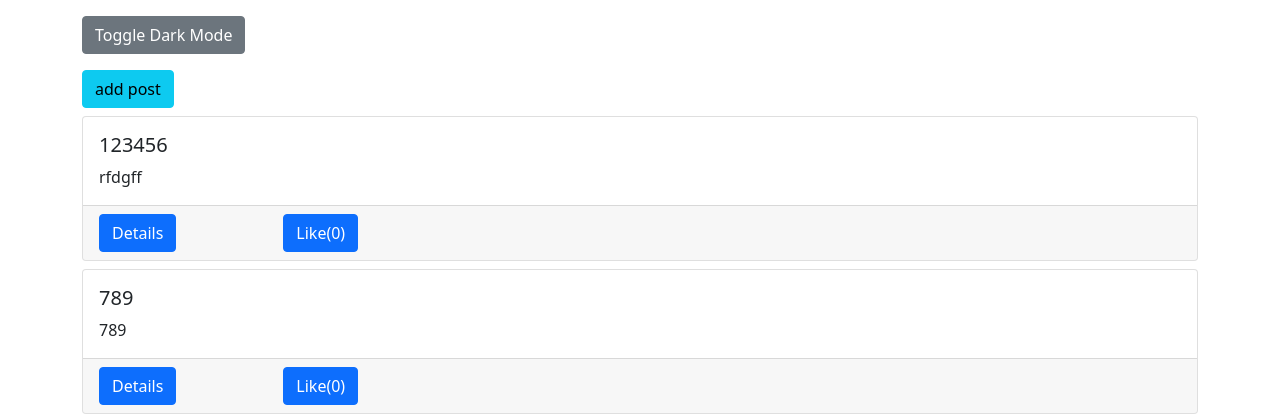
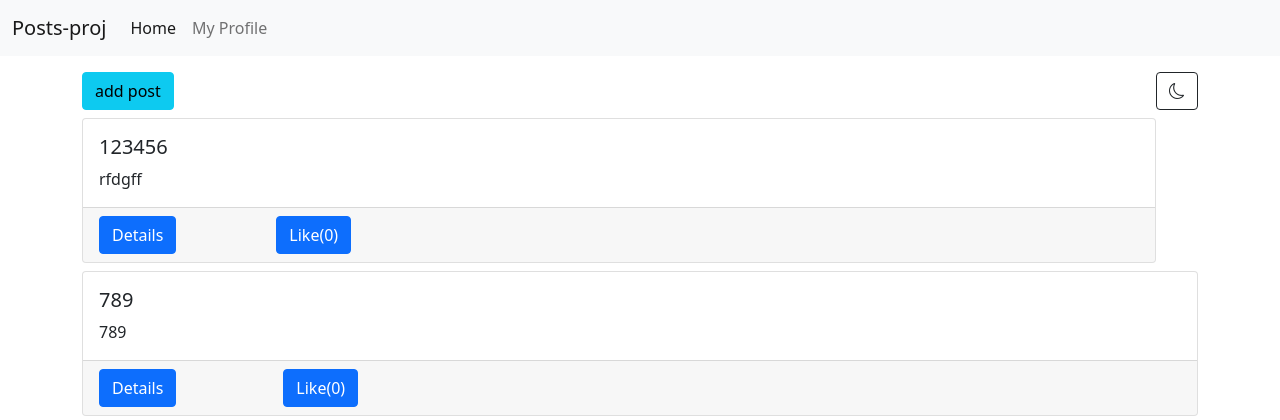
Before and after one commit to ashwinigunaga/NetworkApp_A4, a Django app: page / in a window 1280 px wide. Shown: the top 420 px of the page. Run offline with Django 5.2, Linux system fonts and the light colour scheme; a user stored in the database is signed in; data comes from the database, SQL or seed files in the repository; both versions use the stored data as it was after the commit; some libraries are stand-ins or nearby versions.

Commit message:
Final changes and navbar

```diff
--- a/src/posts/static/posts/main.js
+++ b/src/posts/static/posts/main.js
@@ -17,10 +17,25 @@
 const addBtn = document.getElementById('add-btn')
 const closeBtns = [...document.getElementsByClassName('add-modal-close')]
 
-const toggleBtn = document.getElementById('dark-mode-toggle');
+const darkModeToggle = document.getElementById('dark-mode-toggle');
+const darkIcon = document.getElementById('dark-icon');
 
-toggleBtn.addEventListener('click', () => {
-    document.body.classList.toggle('dark-mode');
+// Load from localStorage on page load
+if (localStorage.getItem('darkMode') === 'true') {
+    document.body.classList.add('dark-mode');
+    darkIcon.classList.replace('bi-moon', 'bi-brightness-high');
+}
+
+darkModeToggle.addEventListener('click', () => {
+    const isDark = document.body.classList.toggle('dark-mode');
+    localStorage.setItem('darkMode', isDark);
+
+    // Toggle icon
+    if (isDark) {
+        darkIcon.classList.replace('bi-moon', 'bi-brightness-high');
+    } else {
+        darkIcon.classList.replace('bi-brightness-high', 'bi-moon');
+    }
 });
 
 
--- a/src/posts/templates/posts/detail.html
+++ b/src/posts/templates/posts/detail.html
@@ -11,6 +11,9 @@
 {% endblock title %}
 
 {% block content %}
+<button id="dark-mode-toggle" class="btn btn-outline-dark mb-3 float-end" title="Toggle Dark Mode">
+    <i id="dark-icon" class="bi bi-moon"></i>
+</button>
     <!-- Update Modal -->
     <div class="modal fade" id="updateModal" tabindex="-1" aria-labelledby="exampleModalLabel" aria-hidden="true">
         <div class="modal-dialog">
--- a/src/posts/templates/posts/main.html
+++ b/src/posts/templates/posts/main.html
@@ -11,7 +11,9 @@
 {% endblock title %}
 
 {% block content %}
-    <button id="dark-mode-toggle" class="btn btn-secondary mb-3">Toggle Dark Mode</button>
+<button id="dark-mode-toggle" class="btn btn-outline-dark mb-3 float-end" title="Toggle Dark Mode">
+    <i id="dark-icon" class="bi bi-moon"></i>
+</button>
     <!-- Modal -->
     <div class="modal fade" id="addPostModal" tabindex="-1" aria-labelledby="exampleModalLabel" aria-hidden="true">
         <div class="modal-dialog">
--- a/src/static/style.css
+++ b/src/static/style.css
@@ -14,10 +14,19 @@
 
 body.dark-mode {
     background-color: #121212;
-    color: #f0f0f0;
+    color: #e0e0e0;
 }
 
-.dark-mode .card {
+body.dark-mode .card {
     background-color: #1e1e1e;
     border-color: #333;
 }
+
+body.dark-mode #dark-icon.bi-brightness-high {
+    color: white;
+}
+
+navbar.dark-mode {
+    background-color: #121212;
+    color: #e0e0e0;
+}
--- a/src/templates/base.html
+++ b/src/templates/base.html
@@ -11,6 +11,8 @@
 
     <!-- Bootstrap CSS -->
     <link href="https://cdn.jsdelivr.net/npm/bootstrap@5.0.0-beta2/dist/css/bootstrap.min.css" rel="stylesheet" integrity="sha384-BmbxuPwQa2lc/FVzBcNJ7UAyJxM6wuqIj61tLrc4wSX0szH/Ev+nYRRuWlolflfl" crossorigin="anonymous">
+    <link rel="stylesheet" href="https://cdn.jsdelivr.net/npm/bootstrap-icons@1.10.5/font/bootstrap-icons.css">
+
 
     <!-- Custom css -->
     <link rel="stylesheet" href="{% static 'style.css' %}">
--- a/src/templates/navbar.html
+++ b/src/templates/navbar.html
@@ -0,0 +1,21 @@
+{% url 'posts:main-board' as path_to_home %}
+{% url 'profiles:my-profile' as path_to_my_profile %}
+
+<nav class="navbar navbar-expand-lg navbar-light bg-light">
+    <div class ="container-fluid">
+        <a class="navbar-brand" href="{{path_to_home}}">Posts-proj</a>
+        <button class ="navbar-toggler" type="button" data-bs-toggle="collapse">
+            <span class="navbar-toggler-icon"></span>
+        </button>
+        <div class="collapse navbar-collapse" id ="navbarNav">
+            <ul class ="navbar-nav">
+                <li class="nav-item">
+                    <a class="nav-link {% if request.path == path_to_home %}active{% endif %}" href="{{ path_to_home }}">Home</a>
+                </li>
+                <li class="nav-item">
+                    <a class="nav-link {% if request.path == path_to_my_profile %}active{% endif %}" href="{{ path_to_my_profile }}">My Profile</a>
+                </li>
+            </ul>
+        </div>
+    </div>
+</nav>
```
Also changed, not shown: src/posts/static/posts/detail.js (+23 -2 lines), src/db.sqlite3.
